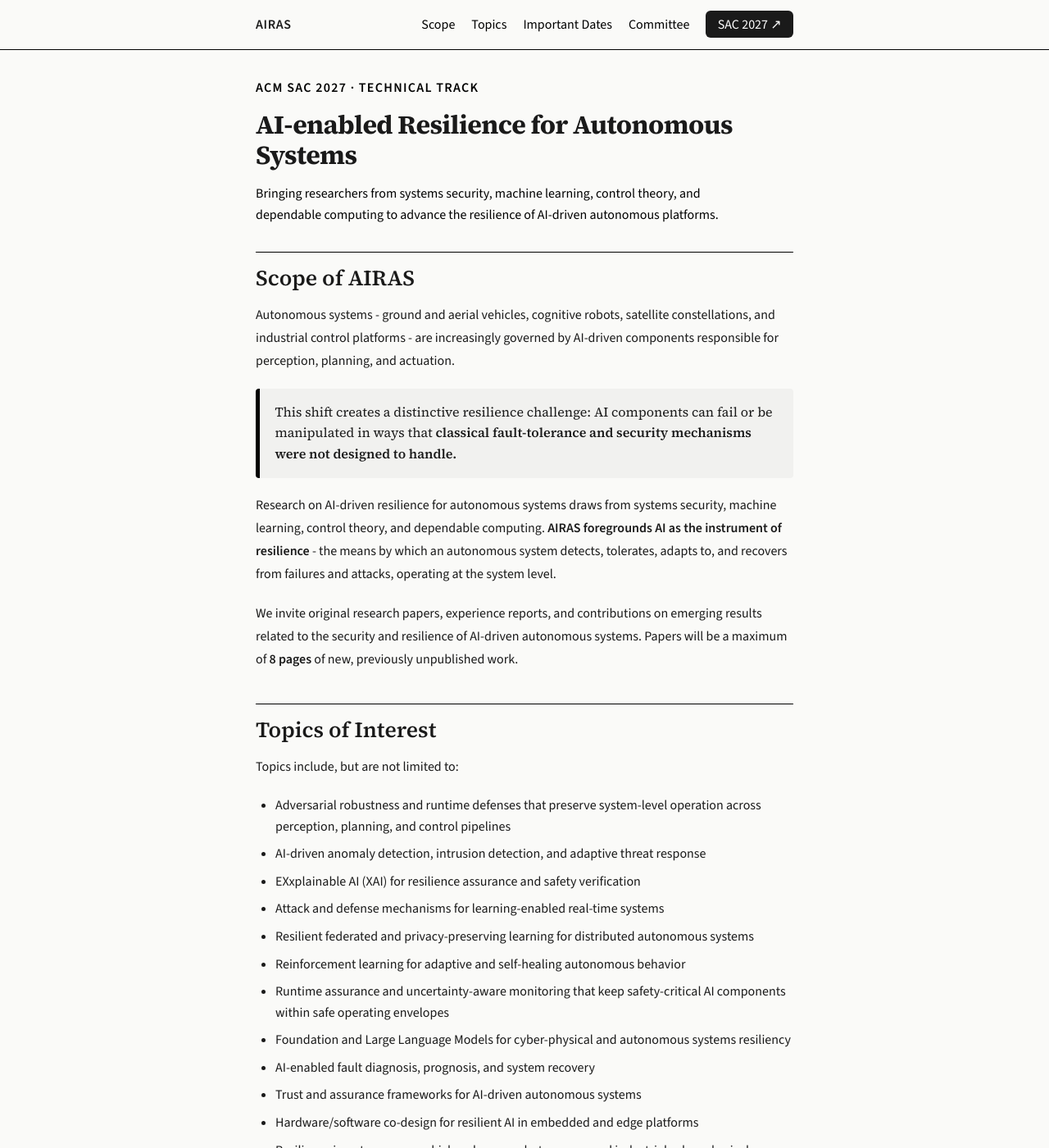
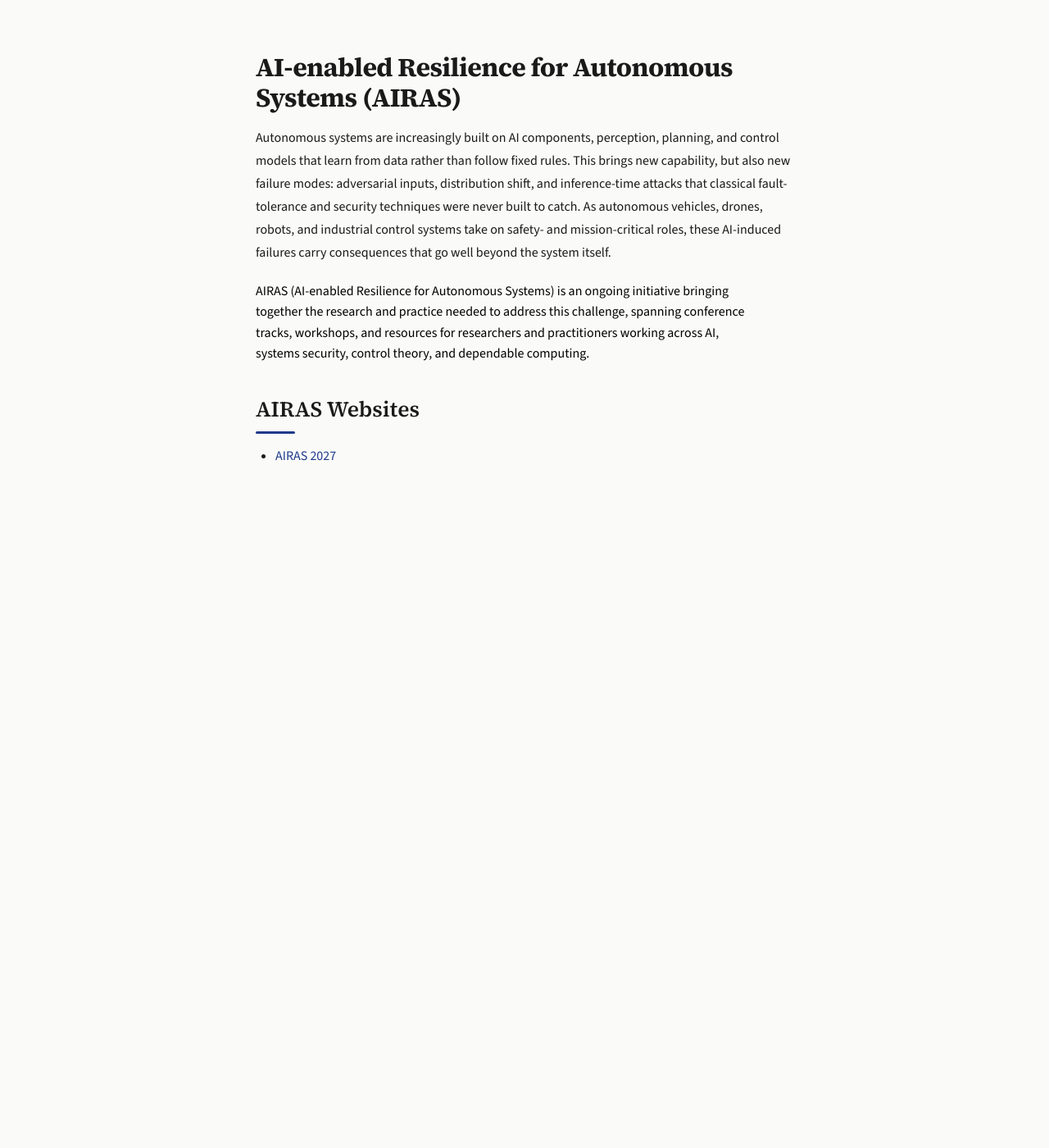
Before and after one commit to airas-sac/airas-sac.github.io, a Jekyll site: the page built from index.md, in a window 1280 px wide and 1400 px high. Shown: the whole window at 82% size. Built offline with Jekyll 4.4.1, drawn with Linux system fonts in a browser that asks for light colours; some of the changed text lies outside the part shown.

Commit message:
Add yearly AIRAS site structure

```diff
--- a/_config.yml
+++ b/_config.yml
@@ -1,3 +1,6 @@
 title: AIRAS
-description: "AI-enabled Resilience for Autonomous Systems (AIRAS) - A technical track at the 42nd ACM Symposium on Applied Computing (SAC 2027)."
+description: "AI-enabled Resilience for Autonomous Systems (AIRAS) yearly websites."
 markdown: kramdown
+exclude:
+  - Makefile
+  - README.md
--- a/_layouts/default.html
+++ b/_layouts/default.html
@@ -8,7 +8,7 @@
         content="{{ page.description | default: site.description | default: 'AI-enabled Resilience for Autonomous Systems (AIRAS) - A technical track at the 42nd ACM Symposium on Applied Computing (SAC 2027).' }}">
     <title>{{ page.title | default: site.title | default: 'AIRAS' }}</title>
 
-    <link rel="icon" type="image/png" href="images/acm.png">
+    <link rel="icon" type="image/png" href="{{ '/images/acm.png' | relative_url }}">
 
     <!-- Fonts: Source Serif 4 for headings, Source Sans 3 for body -->
     <link rel="preconnect" href="https://fonts.googleapis.com">
@@ -17,7 +17,7 @@
         href="https://fonts.googleapis.com/css2?family=Source+Serif+4:ital,opsz,wght@0,8..60,400;0,8..60,600;0,8..60,700;1,8..60,400&family=Source+Sans+3:wght@400;500;600&display=swap"
         rel="stylesheet">
 
-    <link rel="stylesheet" href="styles.css">
+    <link rel="stylesheet" href="{{ '/styles.css' | relative_url }}">
 
     <!-- Structured Data -->
     <script type="application/ld+json">
@@ -36,7 +36,7 @@
     <!-- Navigation -->
     <nav id="top-nav">
         <div class="nav-inner">
-            <a href="./" class="nav-logo">AIRAS</a>
+            <a href="{{ '/airas2027/' | relative_url }}" class="nav-logo">AIRAS</a>
 
             <ul class="nav-links" id="navLinks">
                 <li><a href="#scope">Scope</a></li>
@@ -63,21 +63,12 @@
     <!-- Footer -->
     <footer class="site-footer">
         <div class="footer-inner">
-            <div class="footer-left">
-                <p class="footer-title">AIRAS @ SAC 2027</p>
-                <p>AI-enabled Resilience for Autonomous Systems</p>
-                <p>A technical track at the 42<sup>nd</sup> ACM Symposium on Applied Computing.</p>
-            </div>
-            <div class="footer-right">
-                <a href="https://www.sigapp.org/sac/sac2027/" target="_blank" rel="noopener noreferrer">SAC 2027 &#8599;</a>
-            </div>
-        </div>
-        <div class="footer-bottom">
-            <p>&copy; 2027 AIRAS Track Organizers. All rights reserved.</p>
+            <p>&copy; 2027 AIRAS Organizers. All rights reserved.</p>
+            <a href="https://www.sigapp.org/sac/sac2027/" target="_blank" rel="noopener noreferrer">SAC 2027 &#8599;</a>
         </div>
     </footer>
 
-    <script src="script.js"></script>
+    <script src="{{ '/script.js' | relative_url }}"></script>
 </body>
 
 </html>
--- /dev/null
+++ b/_layouts/home.html
@@ -0,0 +1,28 @@
+<!DOCTYPE html>
+<html lang="en">
+
+<head>
+    <meta charset="UTF-8">
+    <meta name="viewport" content="width=device-width, initial-scale=1.0">
+    <meta name="description" content="{{ page.description | default: site.description | default: 'AIRAS yearly websites.' }}">
+    <title>{{ page.title | default: site.title | default: 'AIRAS' }}</title>
+
+    <link rel="icon" type="image/png" href="{{ '/images/acm.png' | relative_url }}">
+
+    <!-- Fonts: Source Serif 4 for headings, Source Sans 3 for body -->
+    <link rel="preconnect" href="https://fonts.googleapis.com">
+    <link rel="preconnect" href="https://fonts.gstatic.com" crossorigin>
+    <link
+        href="https://fonts.googleapis.com/css2?family=Source+Serif+4:ital,opsz,wght@0,8..60,400;0,8..60,600;0,8..60,700;1,8..60,400&family=Source+Sans+3:wght@400;500;600&display=swap"
+        rel="stylesheet">
+
+    <link rel="stylesheet" href="{{ '/styles.css' | relative_url }}">
+</head>
+
+<body>
+    <div class="page-wrapper">
+        {{ content }}
+    </div>
+</body>
+
+</html>
--- a/index.md
+++ b/index.md
@@ -1,88 +1,24 @@
 ---
-layout: default
+layout: home
 title: AIRAS
-description: "AI-enabled Resilience for Autonomous Systems (AIRAS) - A technical track at the 42nd ACM Symposium on Applied Computing (SAC 2027)."
+description: "AI-enabled Resilience for Autonomous Systems (AIRAS) yearly websites."
 permalink: /
 ---
 
-<header class="hero" markdown="1">
-<p class="hero-label">ACM SAC 2027 &middot; Technical Track</p>
+<header class="hero home-hero" markdown="1">
 
-# AI-enabled Resilience for Autonomous Systems
+# AI-enabled Resilience for Autonomous Systems (AIRAS)
 
-Bringing researchers from systems security, machine learning, control theory, and dependable computing to advance the resilience of AI-driven autonomous platforms.
+Autonomous systems are increasingly built on AI components, perception, planning, and control models that learn from data rather than follow fixed rules. This brings new capability, but also new failure modes: adversarial inputs, distribution shift, and inference-time attacks that classical fault-tolerance and security techniques were never built to catch. As autonomous vehicles, drones, robots, and industrial control systems take on safety- and mission-critical roles, these AI-induced failures carry consequences that go well beyond the system itself.
+
+AIRAS (AI-enabled Resilience for Autonomous Systems) is an ongoing initiative bringing together the research and practice needed to address this challenge, spanning conference tracks, workshops, and resources for researchers and practitioners working across AI, systems security, control theory, and dependable computing.
 {: .hero-sub}
 </header>
 
-<section id="scope" class="section" markdown="1">
-<div class="section-rule"></div>
+<section class="section" markdown="1">
 
-## Scope of AIRAS
+## AIRAS Websites
 
-Autonomous systems - ground and aerial vehicles, cognitive robots, satellite constellations, and industrial control platforms - are increasingly governed by AI-driven components responsible for perception, planning, and actuation.
-
-> This shift creates a distinctive resilience challenge: AI components can fail or be manipulated in ways that **classical fault-tolerance and security mechanisms were not designed to handle.**
-{: .pull-quote}
-
-Research on AI-driven resilience for autonomous systems draws from systems security, machine learning, control theory, and dependable computing. **AIRAS foregrounds AI as the instrument of resilience** - the means by which an autonomous system detects, tolerates, adapts to, and recovers from failures and attacks, operating at the system level.
-
-We invite original research papers, experience reports, and contributions on emerging results related to the security and resilience of AI-driven autonomous systems. Papers will be a maximum of **8 pages** of new, previously unpublished work.
+- [AIRAS 2027]({{ '/airas2027/' | relative_url }})
+{: .year-list}
 </section>
-
-<section id="topics" class="section" markdown="1">
-<div class="section-rule"></div>
-
-## Topics of Interest
-
-Topics include, but are not limited to:
-
-- Adversarial robustness and runtime defenses that preserve system-level operation across perception, planning, and control pipelines
-- AI-driven anomaly detection, intrusion detection, and adaptive threat response
-- EXxplainable AI (XAI) for resilience assurance and safety verification
-- Attack and defense mechanisms for learning-enabled real-time systems
-- Resilient federated and privacy-preserving learning for distributed autonomous systems
-- Reinforcement learning for adaptive and self-healing autonomous behavior
-- Runtime assurance and uncertainty-aware monitoring that keep safety-critical AI components within safe operating envelopes
-- Foundation and Large Language Models for cyber-physical and autonomous systems resiliency
-- AI-enabled fault diagnosis, prognosis, and system recovery
-- Trust and assurance frameworks for AI-driven autonomous systems
-- Hardware/software co-design for resilient AI in embedded and edge platforms
-- Resilience in autonomous vehicles, drones, robots, space, and industrial cyber-physical systems
-- Secure deployment and integrity assurance of AI models
-- AI security for safety-critical and resource-constrained autonomous platforms
-- Multi-agent coordination and resilience under adversarial conditions
-- Safe integration of quantum computing and quantum machine learning for autonomous systems
-- Digital twin and simulation-based resilience analysis
-- Testbeds, benchmarks, and evaluation methodologies for AI resilience
-{: .topics-list}
-</section>
-
-<section id="dates" class="section" markdown="1">
-<div class="section-rule"></div>
-
-## Important Dates
-
-- Paper Submission Deadline: TBD
-- Notification to Authors: TBD
-- Camera-ready: TBD
-{: .dates-list}
-
-All deadlines are at **AoE** (Anywhere on Earth) and will be announced following SAC 2027 guidelines.
-{: .dates-note}
-</section>
-
-<section id="committee" class="section" markdown="1">
-<div class="section-rule"></div>
-
-## Organizing Committee
-
-- **Monowar Hasan**, Washington State University, Pullman, WA, USA<br>
-  Email: [monowar.hasan@wsu.edu](mailto:monowar.hasan@wsu.edu)
-
-- **Mohammad Hamad**, Technical University of Munich, Germany<br>
-  Email: [mohammad.hamad@tum.de](mailto:mohammad.hamad@tum.de)
-
-- **Zain A. H. Hammadeh**, German Aerospace Center (DLR), Germany<br>
-  Email: [zain.hammadeh@dlr.de](mailto:zain.hammadeh@dlr.de)
-{: .committee-list}
-</section>
--- a/styles.css
+++ b/styles.css
@@ -9,7 +9,8 @@
     --color-surface: #ffffff;
     --color-text: #1a1a1a;
     --color-text-secondary: #000000;
-    --color-accent: #000000;
+    --color-accent: #1e3a8a;
+    --color-accent-hover: #172554;
     --color-accent-light: #f1f1ef;
     --color-rule: #000000;
     --color-rule-accent: #000000;
@@ -55,6 +56,7 @@ a {
 }
 
 a:hover {
+    color: var(--color-accent-hover);
     text-decoration: underline;
 }
 
@@ -73,7 +75,17 @@ h2 {
     font-weight: 600;
     font-size: 1.65rem;
     color: var(--color-text);
-    margin-bottom: 0.5rem;
+    margin-bottom: 0.8rem;
+}
+
+h2::after {
+    content: "";
+    display: block;
+    width: 3rem;
+    height: 3px;
+    background: var(--color-accent);
+    margin-top: 0.25rem;
+    border-radius: 999px;
 }
 
 h3 {
@@ -145,25 +157,26 @@ strong {
 
 .nav-links a {
     font-weight: 500;
-    color: var(--color-text-secondary);
+    color: var(--color-accent);
     text-decoration: none;
     transition: color .15s;
 }
 
 .nav-links a:hover {
-    color: var(--color-accent);
+    color: var(--color-accent-hover);
     text-decoration: none;
 }
 
 .nav-cta {
-    background: var(--color-text);
+    background: var(--color-accent);
     color: #fff !important;
     padding: 0.35rem 0.9rem;
     border-radius: 6px;
 }
 
 .nav-cta:hover {
-    opacity: 0.85;
+    background: var(--color-accent-hover);
+    opacity: 1;
     text-decoration: none !important;
 }
 
@@ -215,6 +228,10 @@ strong {
     padding: 2rem 0 1rem;
 }
 
+.home-hero {
+    padding-top: 4rem;
+}
+
 .hero-label {
     font-weight: 600;
     text-transform: uppercase;
@@ -225,6 +242,14 @@ strong {
 
 .hero h1 {
     margin-bottom: 1rem;
+}
+
+.hero-tagline {
+    color: var(--color-text-secondary);
+    font-family: var(--font-heading);
+    font-style: italic;
+    line-height: 1.45;
+    margin-bottom: 0.8rem;
 }
 
 .hero-sub {
@@ -255,10 +280,7 @@ strong {
 }
 
 .section-rule {
-    width: 100%;
-    height: 1px;
-    background: var(--color-rule);
-    margin-bottom: 0.5rem;
+    display: none;
 }
 
 /* Scope gray box with vertical bar */
@@ -283,18 +305,27 @@ strong {
 .topics-list {
     list-style-type: disc;
     padding-left: 1.5rem;
-    margin-top: 1rem;
+    margin-top: 0.7rem;
 }
 
 .topics-list li {
-    margin-bottom: 0.5rem;
-    line-height: 1.6;
+    margin-bottom: 0.28rem;
+    line-height: 1.48;
     color: var(--color-text);
 }
 
 .topics-list li strong {
     font-weight: 600;
     color: var(--color-text);
+}
+
+.year-list {
+    padding-left: 1.5rem;
+    margin-top: 0.7rem;
+}
+
+.year-list li {
+    margin-bottom: 0.35rem;
 }
 
 /* ──────────────────────────────────────────────
@@ -374,44 +405,21 @@ strong {
 .footer-inner {
     max-width: var(--content-width);
     margin: 0 auto;
-    padding: 2rem var(--page-pad) 1.5rem;
+    padding: 1.5rem var(--page-pad) 2rem;
     display: flex;
     justify-content: space-between;
-    gap: 2rem;
+    align-items: center;
+    gap: 1rem;
     flex-wrap: wrap;
 }
 
-.footer-title {
-    font-weight: 600;
-    margin-bottom: 0.4rem !important;
+.footer-inner p {
+    color: var(--color-text-secondary);
+    margin-bottom: 0;
 }
 
-.footer-left p {
-    color: var(--color-text-secondary);
-    margin-bottom: 0.2rem;
-}
-
-.footer-right {
-    display: flex;
-    flex-direction: column;
-    gap: 0.5rem;
-    align-items: flex-end;
-}
-
-.footer-right a {
+.footer-inner a {
     font-weight: 500;
-}
-
-.footer-bottom {
-    max-width: var(--content-width);
-    margin: 0 auto;
-    padding: 0 var(--page-pad) 2rem;
-}
-
-.footer-bottom p {
-    color: var(--color-text-secondary);
-    border-top: 1px solid var(--color-rule);
-    padding-top: 1.5rem;
 }
 
 /* ──────────────────────────────────────────────
@@ -460,7 +468,4 @@ strong {
         flex-direction: column;
     }
 
-    .footer-right {
-        align-items: flex-start;
-    }
 }
```
Also changed, not shown: airas2027/index.md (added, +91 -0 lines), README.md, 1 other file.
